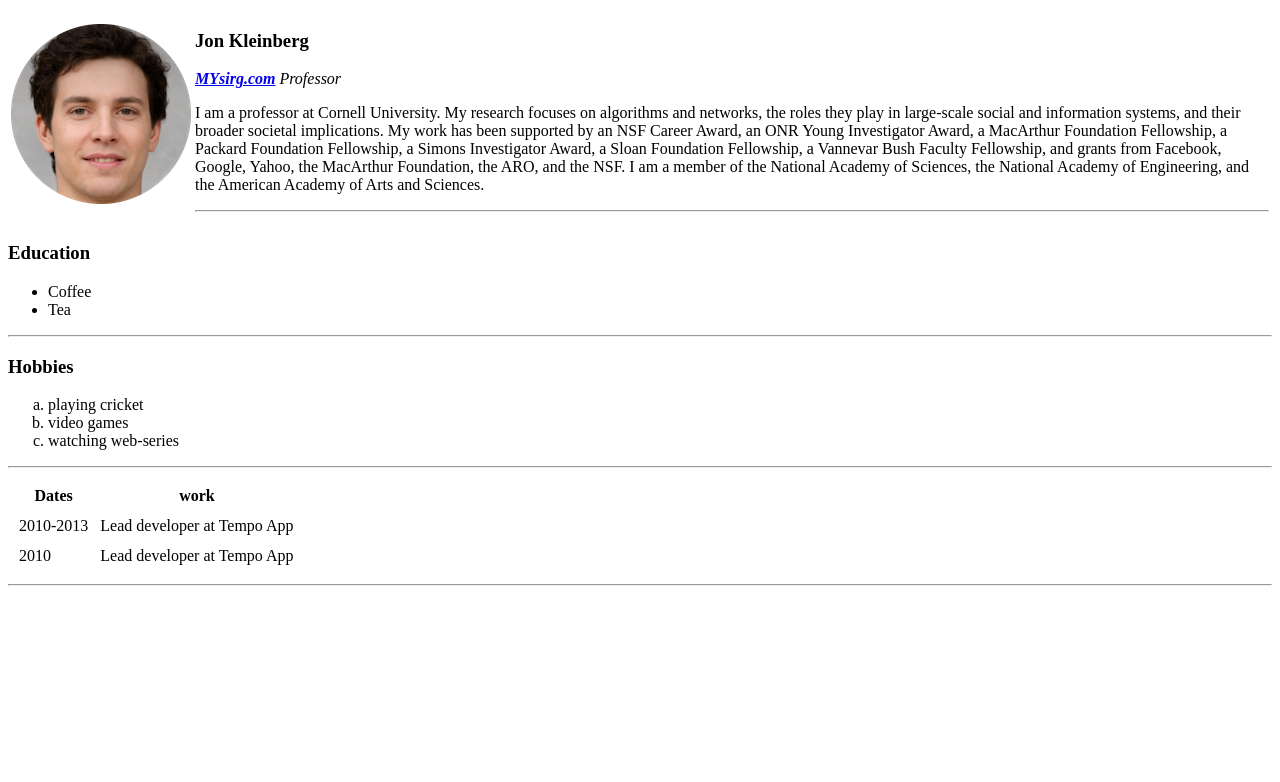
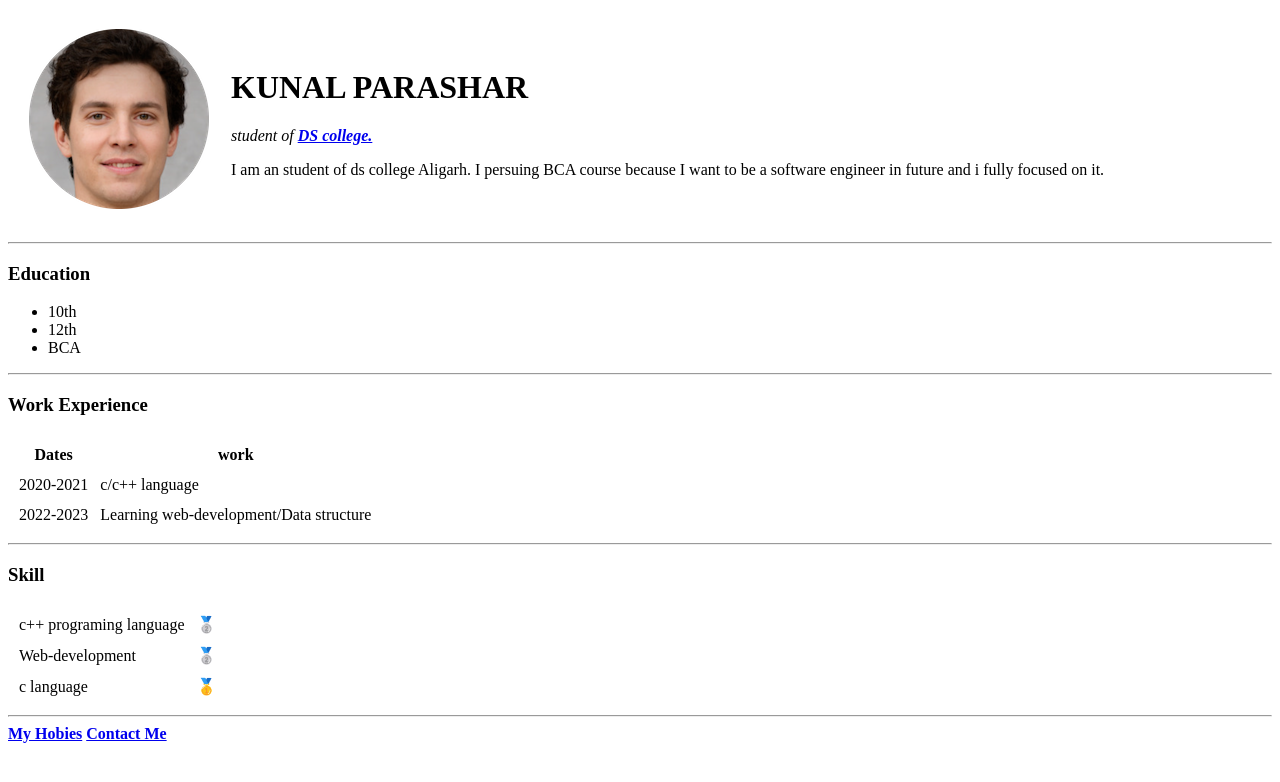
Before and after one commit to kunal117/cv, a plain HTML site: page index.html in a window 1280 px wide. Drawn offline with Linux system fonts and the light colour scheme.

Commit message:
Add files via upload
initial changes

```diff
--- a/index.html
+++ b/index.html
@@ -1,71 +1,73 @@
 <!DOCTYPE html>
 <html lang="en">
-
   <head>
-    <meta charset="UTF-8">
-    <meta http-equiv="X-UA-Compatible" content="IE=edge">
-    <meta name="viewport" content="width=device-width, initial-scale=1.0">
+    <meta charset="UTF-8" />
     <title>kunal's personal Site</title>
   </head>
+  <body>
+    <table cellspacing="20">
+      <td><img src="image/fake.png" alt="kunal picture" /></td>
+      <td>
+        <h1>KUNAL PARASHAR</h1>
 
-<body>
-    <table>
-        <tr>
-            <td> <img src="image/fake.png"></td>
-            <td>
-                <h3>Jon Kleinberg</h3>
-                <p><em><strong><a href="https://www.mysirg.com/">MYsirg.com</a></strong> Professor</em></p>
-                <p>I am a professor at Cornell University. My research focuses on algorithms and networks, the roles
-                    they play in
-                    large-scale social and information systems, and their broader societal implications. My work has
-                    been supported
-                    by an NSF Career Award, an ONR Young Investigator Award, a MacArthur Foundation Fellowship, a
-                    Packard Foundation
-                    Fellowship, a Simons Investigator Award, a Sloan Foundation Fellowship, a Vannevar Bush Faculty
-                    Fellowship, and
-                    grants from Facebook, Google, Yahoo, the MacArthur Foundation, the ARO, and the NSF. I am a member
-                    of the
-                    National Academy of Sciences, the National Academy of Engineering, and the American Academy of Arts
-                    and
-                    Sciences.</p>
-                <hr>
+        <p>
+          <em
+            >student of
+            <strong
+              ><a href="https://dharmasamajcollege.com/">DS college.</a></strong
+            ></em
+          >
+        </p>
+
+        <p>
+          I am an student of ds college Aligarh. I persuing BCA course because I
+          want to be a software engineer in future and i fully focused on it.
+        </p>
       </td>
+    </table>
 
-        </tr>
+    <hr />
 
-    </table>
     <h3>Education</h3>
     <ul>
-        <li>Coffee</li>
-        <li>Tea</li>
+      <li>10th</li>
+      <li>12th</li>
+      <li>BCA</li>
     </ul>
-    <hr>
-    <h3>Hobbies</h3>
-    <ol type="a">
-        <li>playing cricket</li>
-        <li>video games</li>
-        <li>watching web-series</li>
-    </ol>
-    <hr>
-
-
+    <hr />
+    <h3>Work Experience</h3>
     <table cellspacing="10">
-
       <tr>
         <th>Dates</th>
         <th>work</th>
       </tr>
-
       <tr>
-            <td>2010-2013</td>
-            <td>Lead developer at Tempo App</td>
+        <td>2020-2021</td>
+        <td>c/c++ language</td>
       </tr>
       <tr>
-            <td>2010</td>
-            <td>Lead developer at Tempo App</td>
+        <td>2022-2023</td>
+        <td>Learning web-development/Data structure</td>
       </tr>
     </table>
-    <hr>
+    <hr />
+    <h3>Skill</h3>
+    <table cellspacing="10">
+      <tr>
+        <td>c++ programing language</td>
+        <td>🥈</td>
+      </tr>
+      <tr>
+        <td>Web-development</td>
+        <td>🥈</td>
+      </tr>
+      <tr>
+        <td>c language</td>
+        <td>🥇</td>
+      </tr>
+    </table>
+    <hr />
+    <strong><a href="hobies.html">My Hobies</a></strong>
+    <strong><a href="contact.html">Contact Me</a></strong>
   </body>
-
 </html>
```
Also changed, not shown: contact.html (added, +16 -0 lines), hobies.html (added, +17 -0 lines), css/style.css (added), image/1.jpg (added), image/2.jpg (added). Lines whose indentation alone changed are shown as unchanged.
